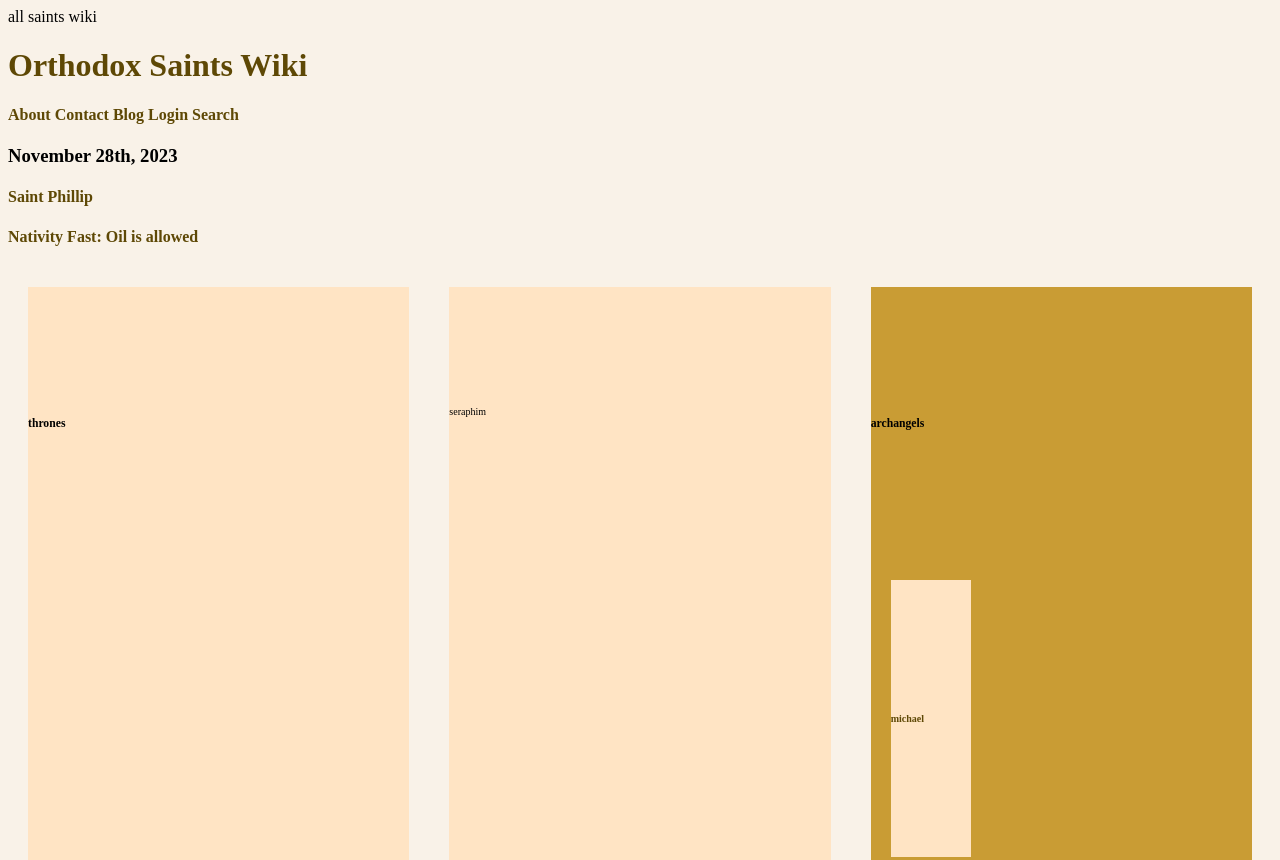
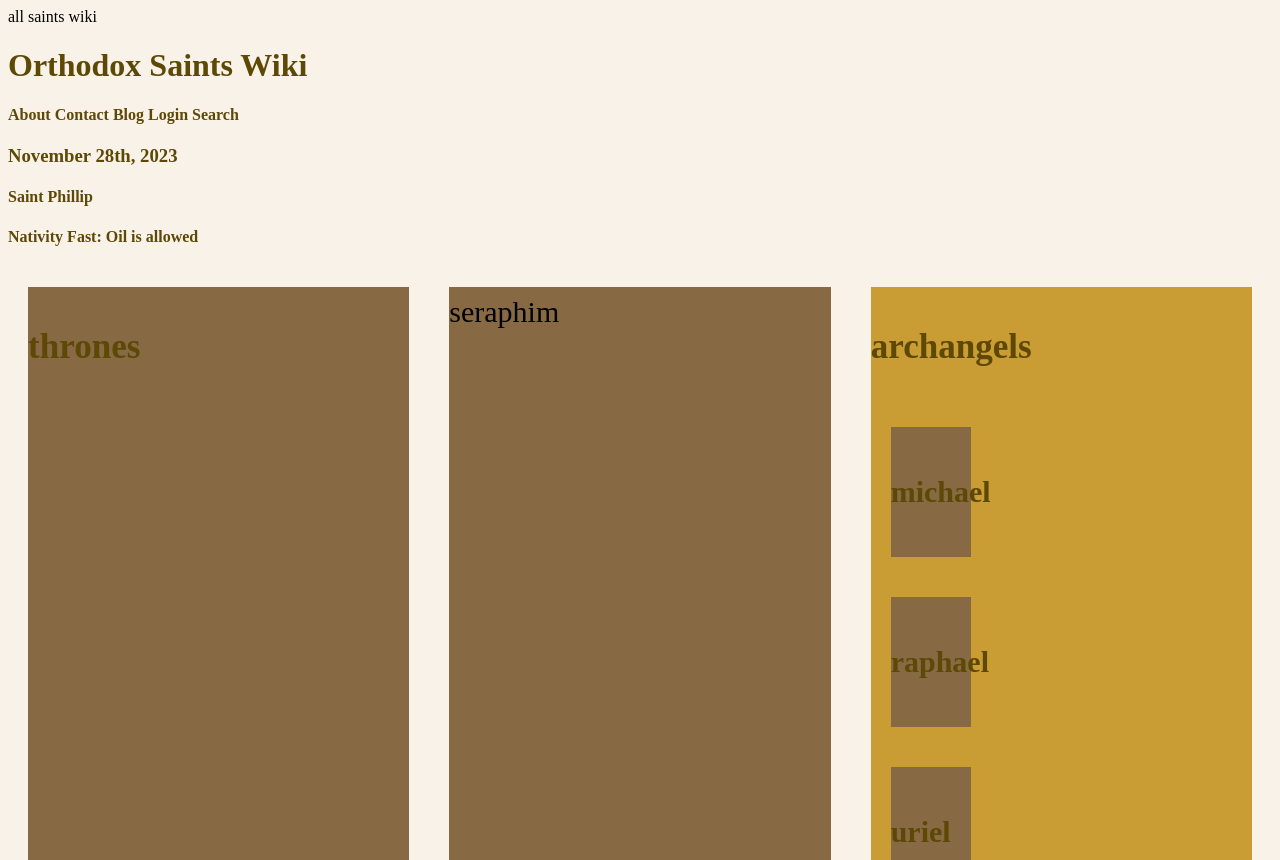
Before and after one commit to hyperangelicx/fall2023project, a plain HTML site: page index.html in a window 1280 px wide. Shown: the top 860 px of the page. Drawn offline with Linux system fonts and the light colour scheme.

Commit message:
Update index.html

```diff
--- a/index.html
+++ b/index.html
@@ -16,9 +16,14 @@ h1 {
   color:rgb(94, 72, 5);
   text-align: left;
 }
-h2{
+h2 {
   font-family:'Times New Roman';
-color:rgb(94, 72, 5);text-align: left;
+  color:rgb(94, 72, 5);text-align: left;
+}
+h3 {
+  font-family: 'Times New Roman';
+  color:rgb(94, 72, 5);text-align:left;
+
 }
 h4{
   font-family: 'Times New Roman';
@@ -30,7 +35,7 @@ p{font-family:'Times New Roman', serif;
   <h3>Latest news</h3>
   <h4>Get to Know The Archangels</h4>
   .flex-container {display: flex;flex-direction: row;background-color: rgba(165, 112, 42, 0.66);}
-.flex-container > div {flex-grow:1;background-color: bisque;width: 80px;margin:20px;text-align:left;line-height:250px;font-size:10px;}
+.flex-container > div {flex-grow:1;background-color: rgb(135, 105, 68);width: 80px;margin:20px;text-align:left;line-height:50px;font-size:30px;}
 * {box-sizing:border;}
 .flex-container {display: flex;}
  </style>
```
